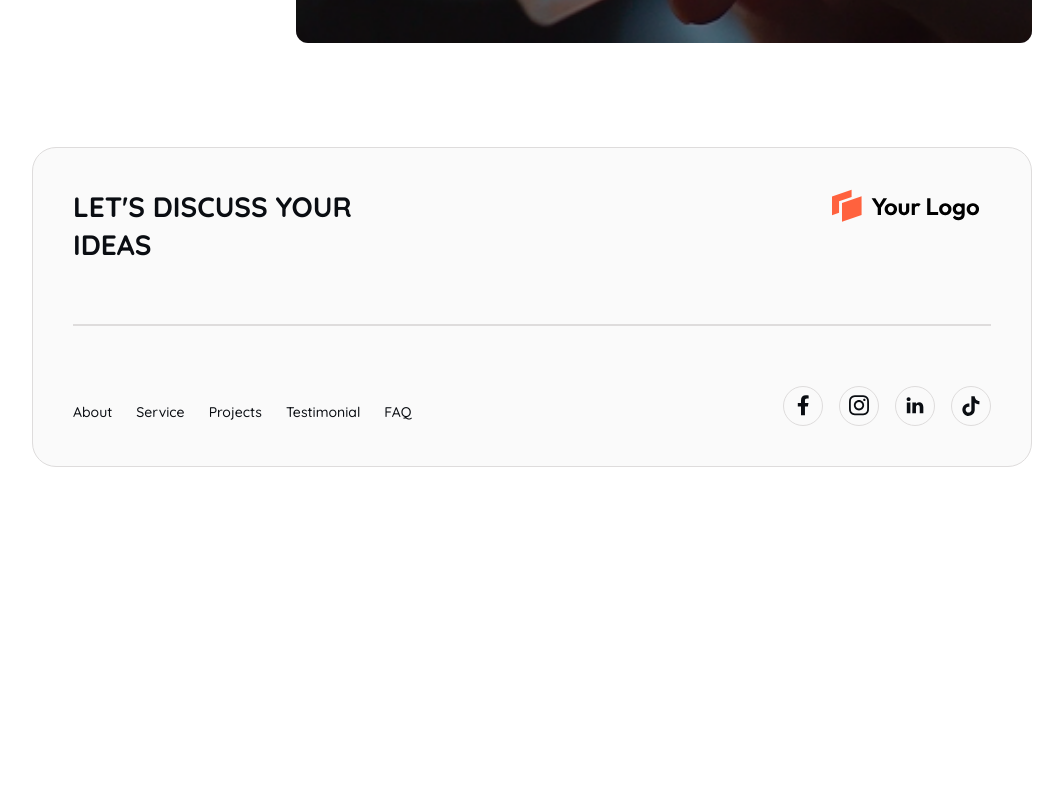
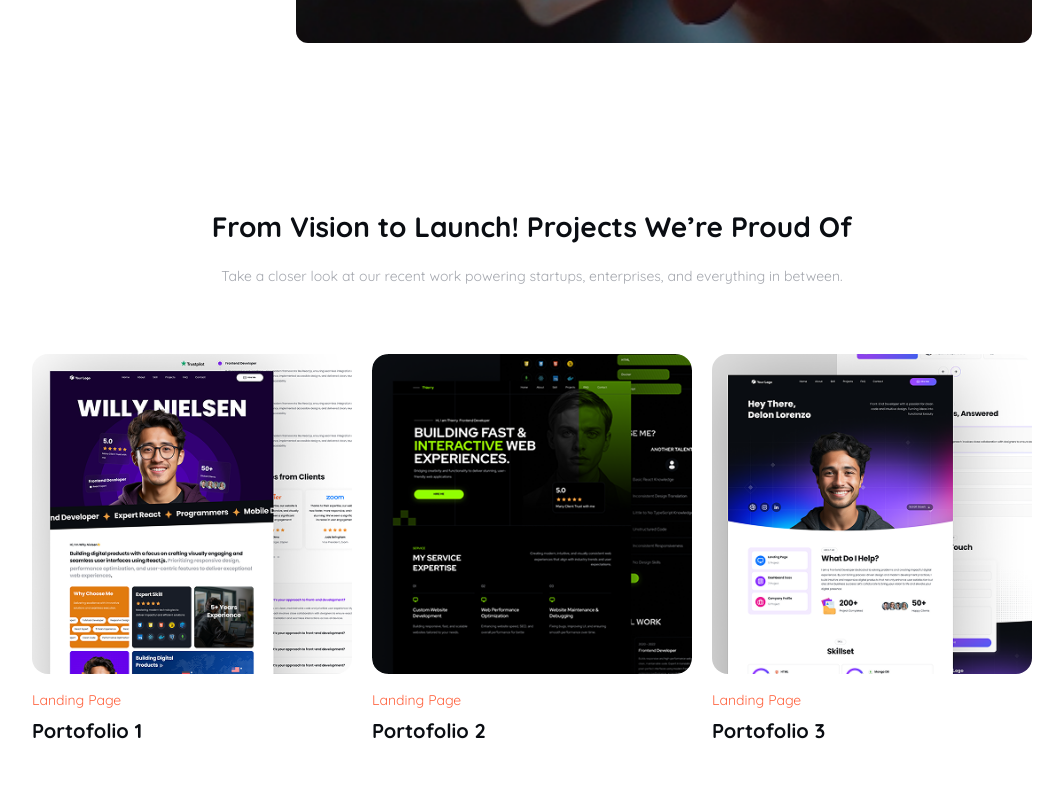
Before and after one commit to hanssav/wph-7-landing-page, a React (Vite) app: page / in a window 1280 px wide. Shown: the part 3014-3800 px from the top of the page, without its empty margins (108-1171 px from the left). Before the commit the page ends 3505 px from the top, so only its background shows below. Built offline with nearby package versions, Linux system fonts and the light colour scheme.

Commit message:
feat/portofolio-section
Signed-off-by: hanssav <handihandi40@gmail.com>

```diff
--- a/src/App.tsx
+++ b/src/App.tsx
@@ -3,6 +3,7 @@ import Brand from './components/container/BrandSection';
 import Hero from './components/container/HeroSection';
 import Industry from './components/container/IndustrySection';
 import Layout from './components/container/Layout';
+import Portofolio from './components/container/PortofolioSection /Portofolio';
 import Process from './components/container/ProcessSection';
 import Service from './components/container/ServiceSection';
 
@@ -16,6 +17,7 @@ function App() {
         <Process />
         <Service />
         <Industry />
+        <Portofolio />
       </main>
     </Layout>
   );
--- /dev/null
+++ b/src/components/container/PortofolioSection /Portofolio.constants.ts
@@ -0,0 +1,22 @@
+const portfolios = [
+  {
+    id: 'portofolio-1',
+    image: './public/images/portofolio-1.png',
+    category: 'Landing Page',
+    title: 'Portofolio 1',
+  },
+  {
+    id: 'portofolio-2',
+    image: './public/images/portofolio-2.png',
+    category: 'Landing Page',
+    title: 'Portofolio 2',
+  },
+  {
+    id: 'portofolio-3',
+    image: './public/images/portofolio-3.png',
+    category: 'Landing Page',
+    title: 'Portofolio 3',
+  },
+];
+
+export { portfolios };
--- /dev/null
+++ b/src/components/container/PortofolioSection /Portofolio.tsx
@@ -0,0 +1,53 @@
+import React from 'react';
+import SectionWrapper from '../SectionWrapper';
+import Typography, { Subtitle, Title } from '../../ui/Typography';
+import Image from '../../ui/Image';
+import { portfolios } from './Portofolio.constants';
+
+const Portofolio: React.FC = () => {
+  return (
+    <SectionWrapper
+      id='projects'
+      className='flex flex-col py-10 gap-10 lg:py-20 lg:gap-16'
+    >
+      <div className='flex flex-col gap-[11px] text-center'>
+        <Title>From Vision to Launch! Projects We’re Proud Of</Title>
+        <Subtitle>
+          Take a closer look at our recent work powering startups, enterprises,
+          and everything in between.
+        </Subtitle>
+      </div>
+
+      {/* <!-- CONTENT --> */}
+      <div className='grid grid-cols-1 lg:grid-cols-3 gap-5'>
+        {portfolios.map((item) => (
+          <div
+            key={item.id}
+            className='portofolio-card flex flex-col gap-2 lg:gap-3'
+          >
+            <Image
+              src={item.image}
+              id={item.id}
+              alt={item.title}
+              className='w-full max-h-[361px] rounded-2xl'
+            />
+            <div>
+              <Typography
+                size={{ base: 'sm', lg: 'md' }}
+                weight='normal'
+                className='text-primary'
+              >
+                {item.category}
+              </Typography>
+              <Typography weight='bold' size={{ base: 'md', lg: 'xl' }}>
+                {item.title}
+              </Typography>
+            </div>
+          </div>
+        ))}
+      </div>
+    </SectionWrapper>
+  );
+};
+
+export default Portofolio;
--- /dev/null
+++ b/src/components/container/PortofolioSection /Portofolio.types.ts
@@ -0,0 +1,8 @@
+type Portfolio = {
+  id: string;
+  image: string;
+  category: string;
+  title: string;
+};
+
+export type { Portfolio };
```
Also changed, not shown: src/components/container/PortofolioSection /index.tsx (added).
